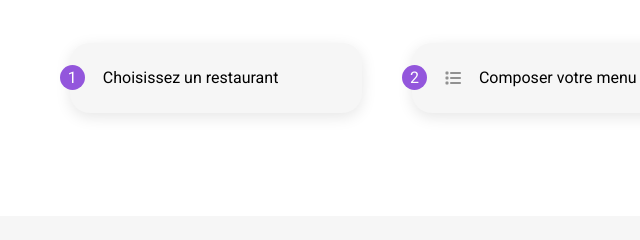
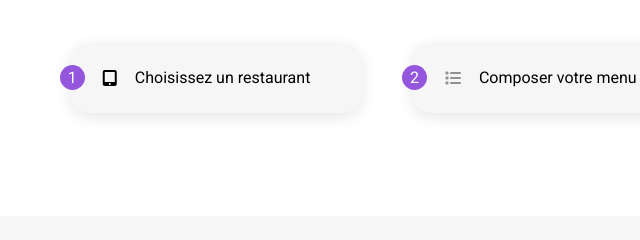
Before and after one commit to lichhiv/OhMyFood-Lay-Phoan_lichhiv, a plain HTML site: page index.html in a window 1280 px wide. Shown: the part 560-800 px from the top of the page, 42-682 px from the left. Drawn offline with Linux system fonts and the light colour scheme.

Commit message:
icone fonctionnement

```diff
--- a/index.html
+++ b/index.html
@@ -39,7 +39,7 @@
                 <ol>
                     <li>
                         <p class="fonctionement-number">1</p>
-
+                        <i class="fa-solid fa-tablet-screen-button"></i>
                         <p>Choisissez un restaurant</p>
                     </li>
                     <li>
```
